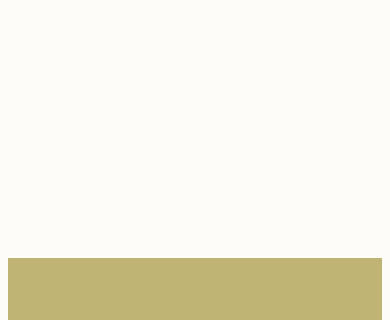
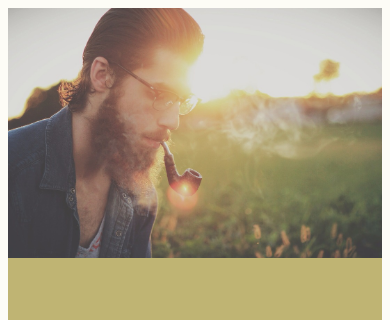
Before and after one commit to yoshi-sora/responsive-site, a plain HTML site: page index.html in a window 390 px wide. Shown: the top 320 px of the page. Drawn offline with Linux system fonts and the light colour scheme.

Commit message:
responsive-desigin

```diff
--- a/css/style.scss
+++ b/css/style.scss
@@ -31,7 +31,7 @@ body {
 ------------------------------------------------------------*/
 .main-photo {
     background-image:
-    url(../images/men-top.jpg);
+    url(../images/man-597179_1280.jpg);
     height: 250px;
     width: 100%;
     background-size: cover;
```
Also changed, not shown: css/style.css, images/men-top.jpg (added), 1 other file.
